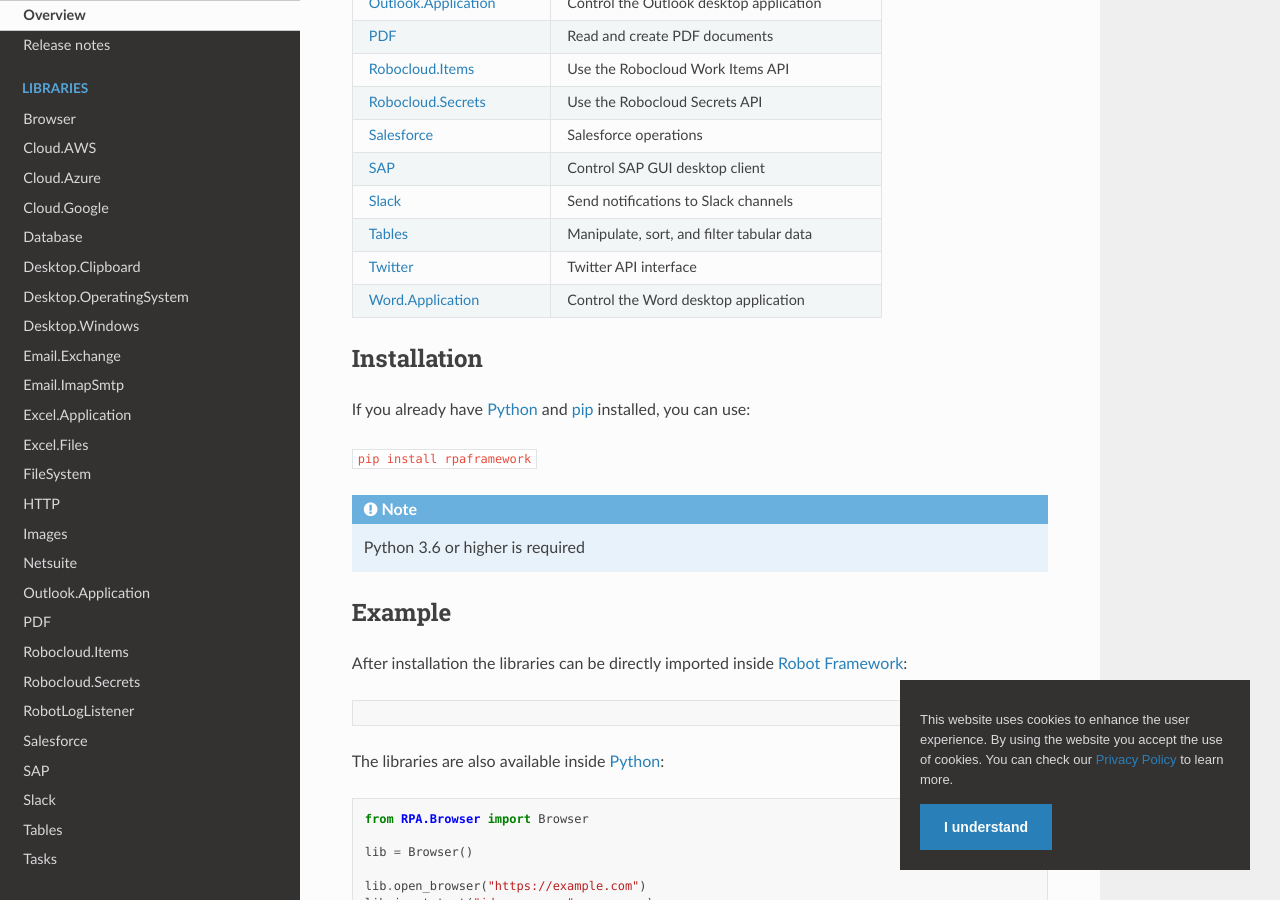
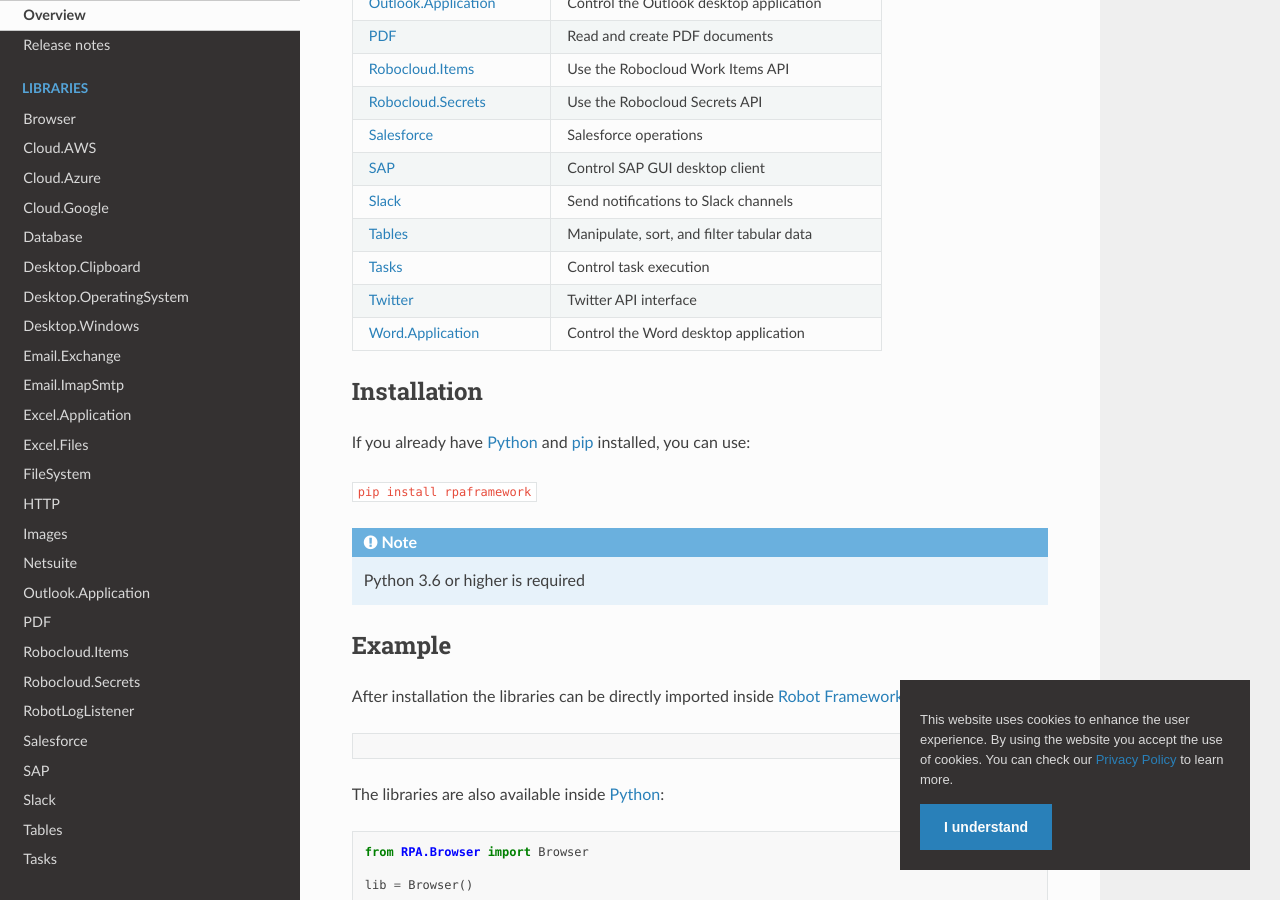
Before and after one commit to coderprovider/Framework-RPA, a Sphinx documentation site: the page built from docs/source/index.rst, in a window 1280 px wide and 900 px high, scrolled down 1756 px. Built offline with Sphinx 7.4.7 and the Read the Docs theme 2.0.0, drawn with Linux system fonts in a browser that asks for light colours; pages that are not in the unit, such as notebooks, are missing from menus.

```diff
--- a/README.rst
+++ b/README.rst
@@ -109,6 +109,8 @@ The RPA Framework project currently includes the following libraries:
 +----------------------------+----------------------------------------------+
 | `Tables`_                  | Manipulate, sort, and filter tabular data    |
 +----------------------------+----------------------------------------------+
+| `Tasks`_                   | Control task execution                       |
++----------------------------+----------------------------------------------+
 | `Twitter`_                 | Twitter API interface                        |
 +----------------------------+----------------------------------------------+
 | `Word.Application`_        | Control the Word desktop application         |
@@ -137,7 +139,8 @@ The RPA Framework project currently includes the following libraries:
 .. _SAP: https://rpaframework.org/libraries/sap/
 .. _Slack: https://rpaframework.org/libraries/slack/
 .. _Tables: https://rpaframework.org/libraries/tables/
-.. _Twitter: https://rpaframework.org/libraries/twitter/index.html
+.. _Tasks: https://rpaframework.org/libraries/tasks/
+.. _Twitter: https://rpaframework.org/libraries/twitter/
 .. _Word.Application: https://rpaframework.org/libraries/word_application/
 
 
--- a/pyproject.toml
+++ b/pyproject.toml
@@ -1,6 +1,6 @@
 [tool.poetry]
 name = "rpaframework"
-version = "1.0.4"
+version = "1.1.0"
 description = "A collection of tools and libraries for RPA"
 authors = [
 	"RPA Framework <rpafw@robocorp.com>",
```
Also changed, not shown: docs/source/releasenotes.rst (+5 -2 lines).
